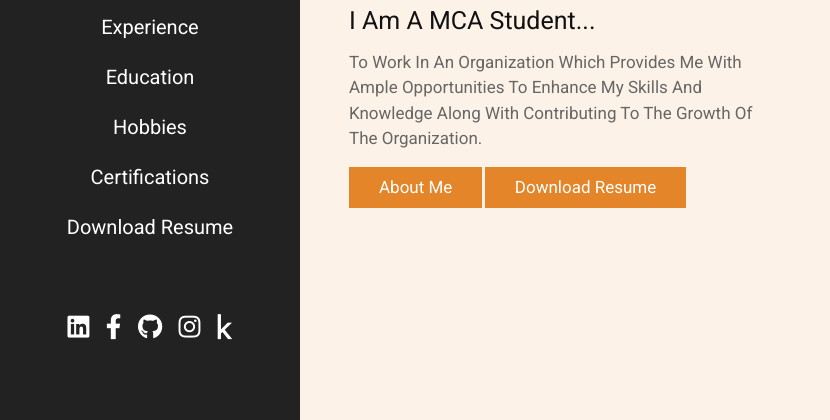
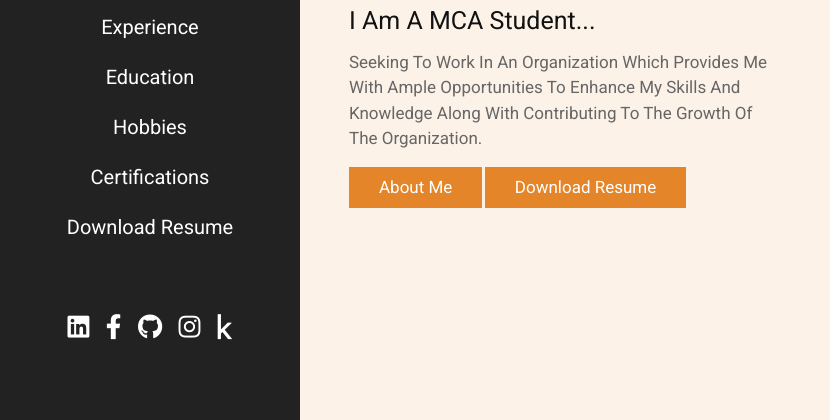
Before and after one commit to Mahaning/Mahaning_Resume.git.io, a plain HTML site: page index.html in a window 1280 px wide. Shown: the part 380-800 px from the top of the page, without its empty margins (0-830 px from the left). Drawn offline with Linux system fonts and the light colour scheme.

Commit message:
Update index.html

```diff
--- a/index.html
+++ b/index.html
@@ -59,7 +59,7 @@
         <span class="hi"> hi there... </span>
         <h3> i am <span> Mahaning Hubballi </span> </h3>
         <p class="info"> i am a MCA student...</p>
-        <p class="text">To work in an organization which provides me with ample opportunities to enhance my skills and knowledge along with contributing to the growth of the organization.</p>
+        <p class="text">Seeking to work in an organization which provides me with ample opportunities to enhance my skills and knowledge along with contributing to the growth of the organization.</p>
         <a href="#about" class="btn">about me</a>
         <a href="Mahaning Hubballi_ KLE Tech University1.pdf" download="Mahaning Hubballi_ KLE Tech University1.pdf" class="btn">Download Resume</a>
     </div>
```
